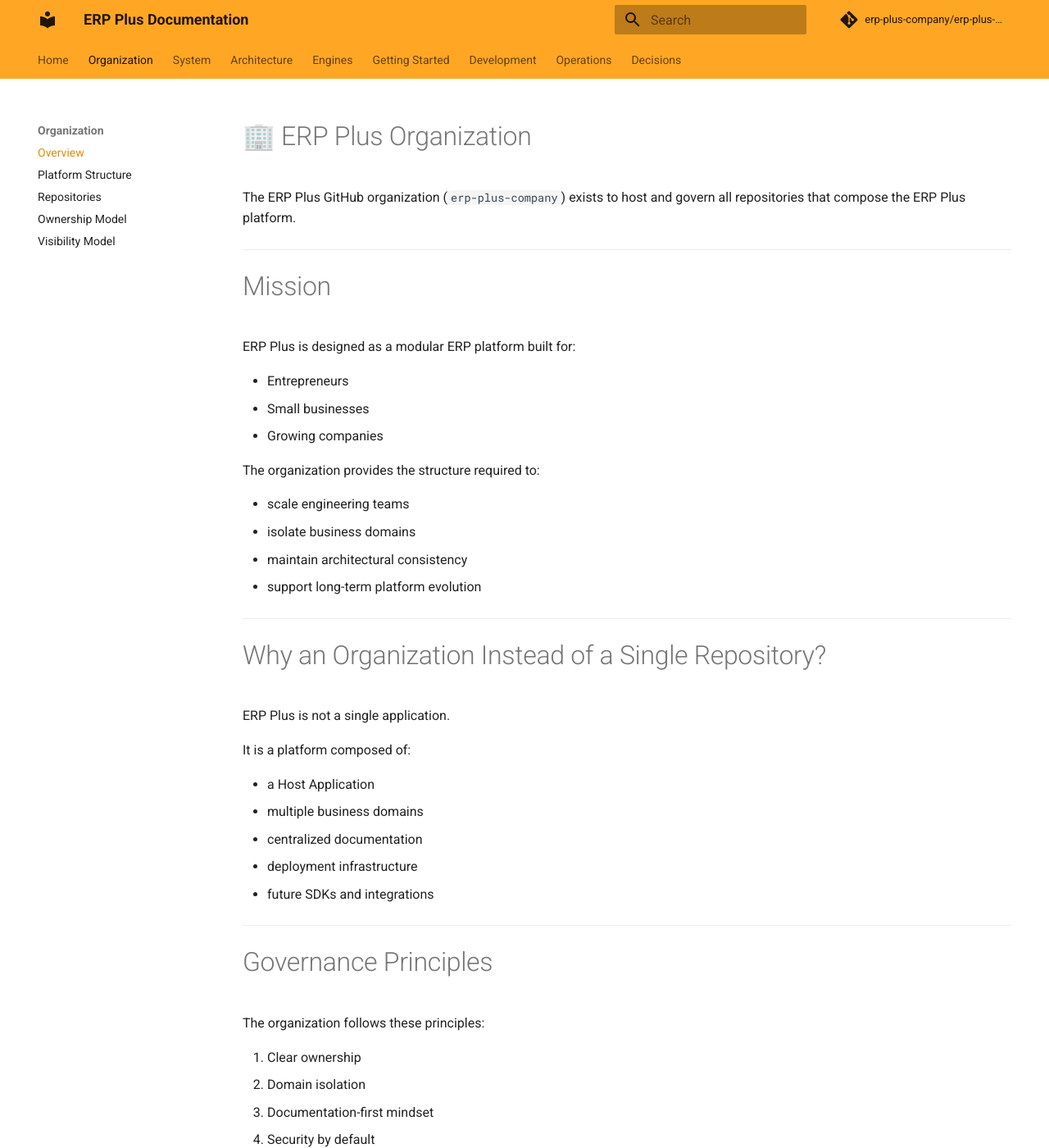
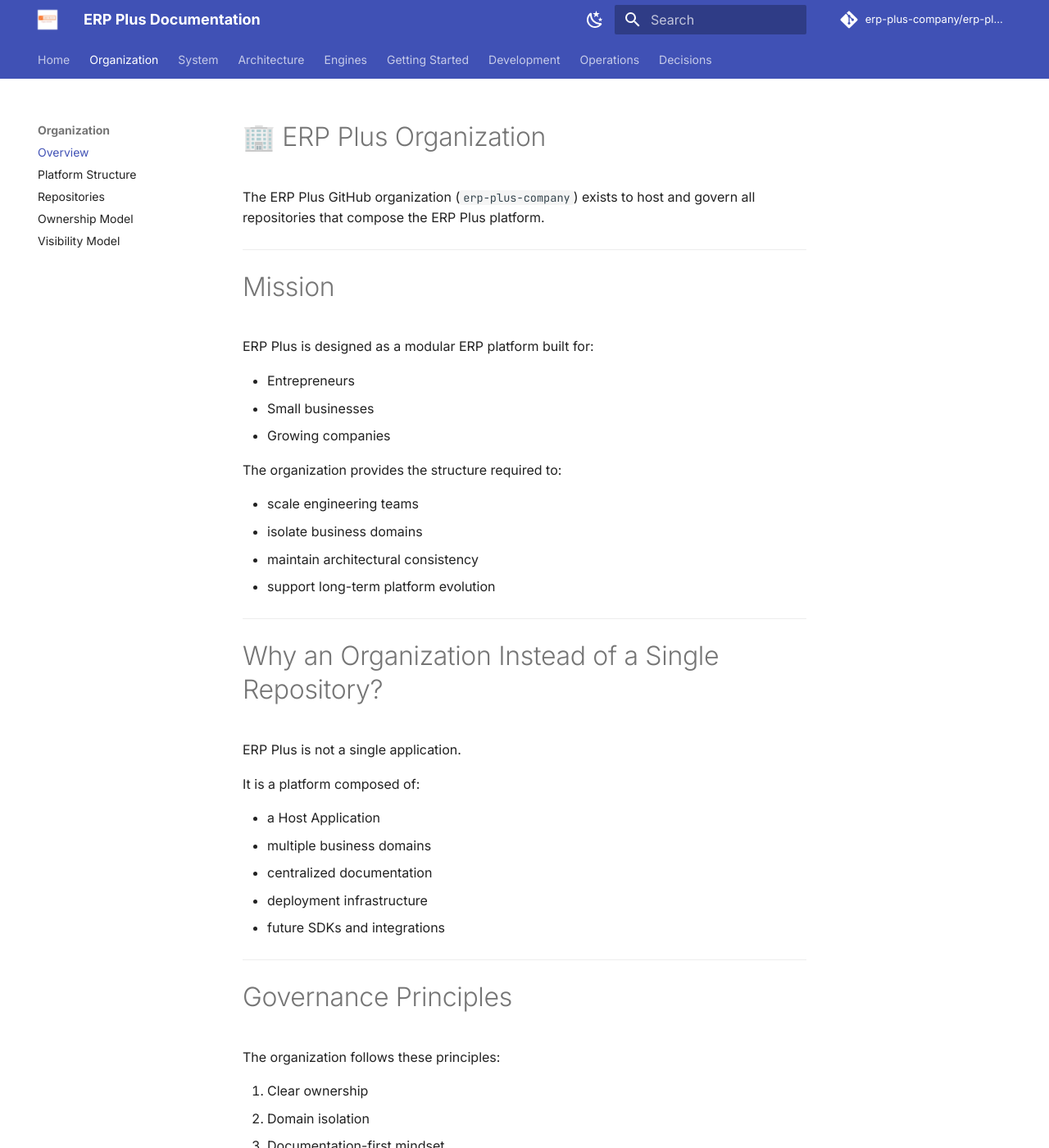
Before and after one commit to erp-plus-company/erp-plus-docs, an MkDocs documentation site: the page built from docs/organization/index.md, in a window 1280 px wide and 1400 px high. Shown: the whole window at 82% size. Built offline with MkDocs 1.6.1 and Material for MkDocs 9.7.7, drawn with Linux system fonts in a browser that asks for light colours; comment, search, counter and statistics services are not loaded.

Commit message:
fix(docs): custom theme mkdocs

```diff
--- a/mkdocs.yml
+++ b/mkdocs.yml
@@ -9,17 +9,53 @@ site_url: https://erp-plus-company.github.io/erp-plus-docs/
 
 theme:
   name: material
+
+  logo: assets/images/logo.jpg
+  favicon: assets/images/logo.jpg
+
+  font:
+    text: Inter
+    code: JetBrains Mono
+
   palette:
     - scheme: default
-      primary: orange
-      accent: grey
+      primary: custom
+      accent: custom
+      toggle:
+        icon: material/weather-night
+        name: Dark Mode
+
+    - scheme: slate
+      primary: custom
+      accent: custom
+      toggle:
+        icon: material/weather-sunny
+        name: Light Mode
+
   features:
     - navigation.tabs
     - navigation.sections
     - navigation.expand
     - navigation.instant
-    - toc.integrate
+
+    - navigation.top
+
+    - search.highlight
+
+    - toc.follow
+
     - content.code.copy
+
+  extra_css:
+    - assets/stylesheets/extra.css
+
+  extra:
+    social:
+      - icon: fontawesome/brands/github
+        link: https://github.com/erp-plus-company
+
+  copyright: >
+    Copyright © ERP Plus Company
 
 nav:
   - Home: index.md
```
Also changed, not shown: docs/assets/stylesheets/extra.css (added, +28 -0 lines), docs/assets/images/Logo.jpg (added).
